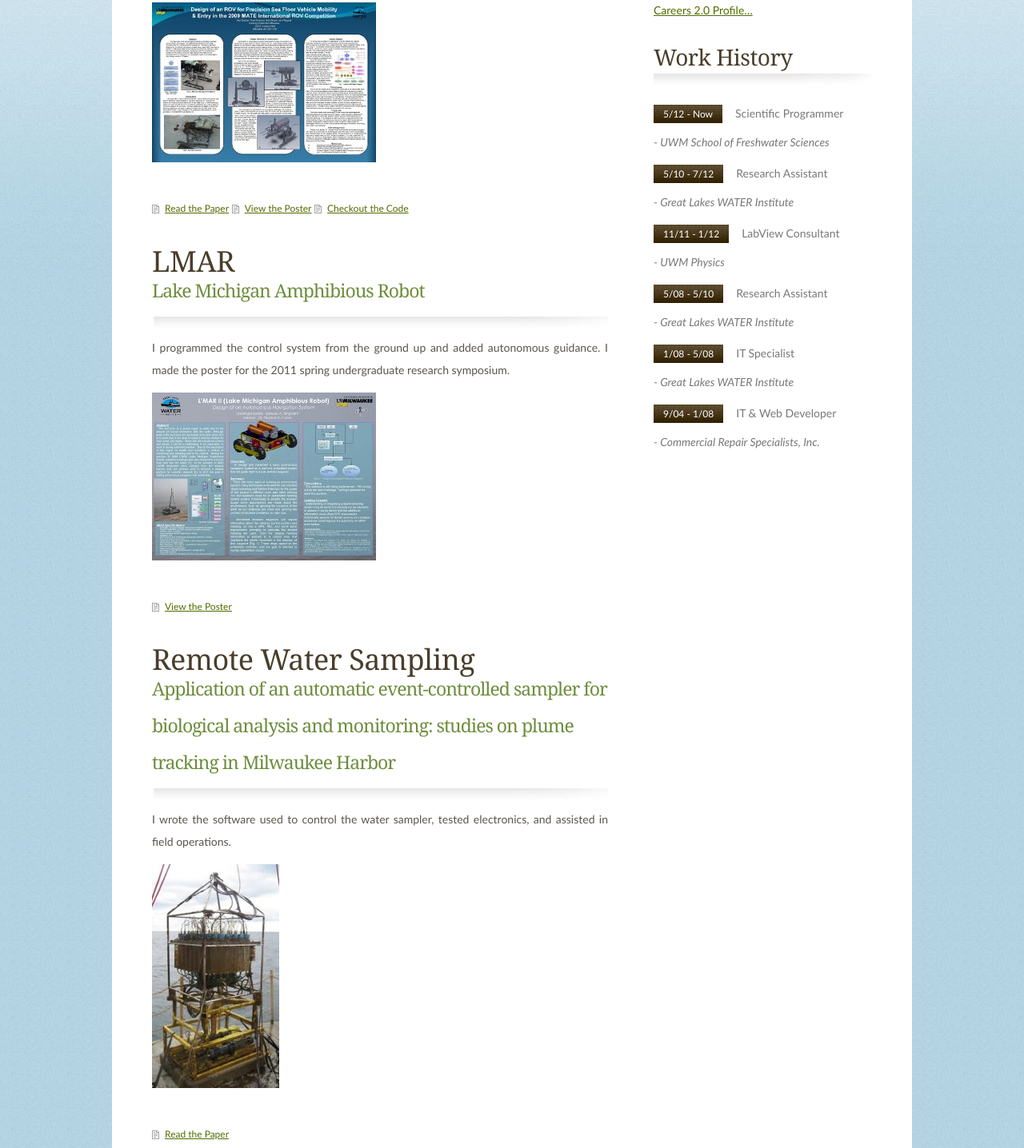
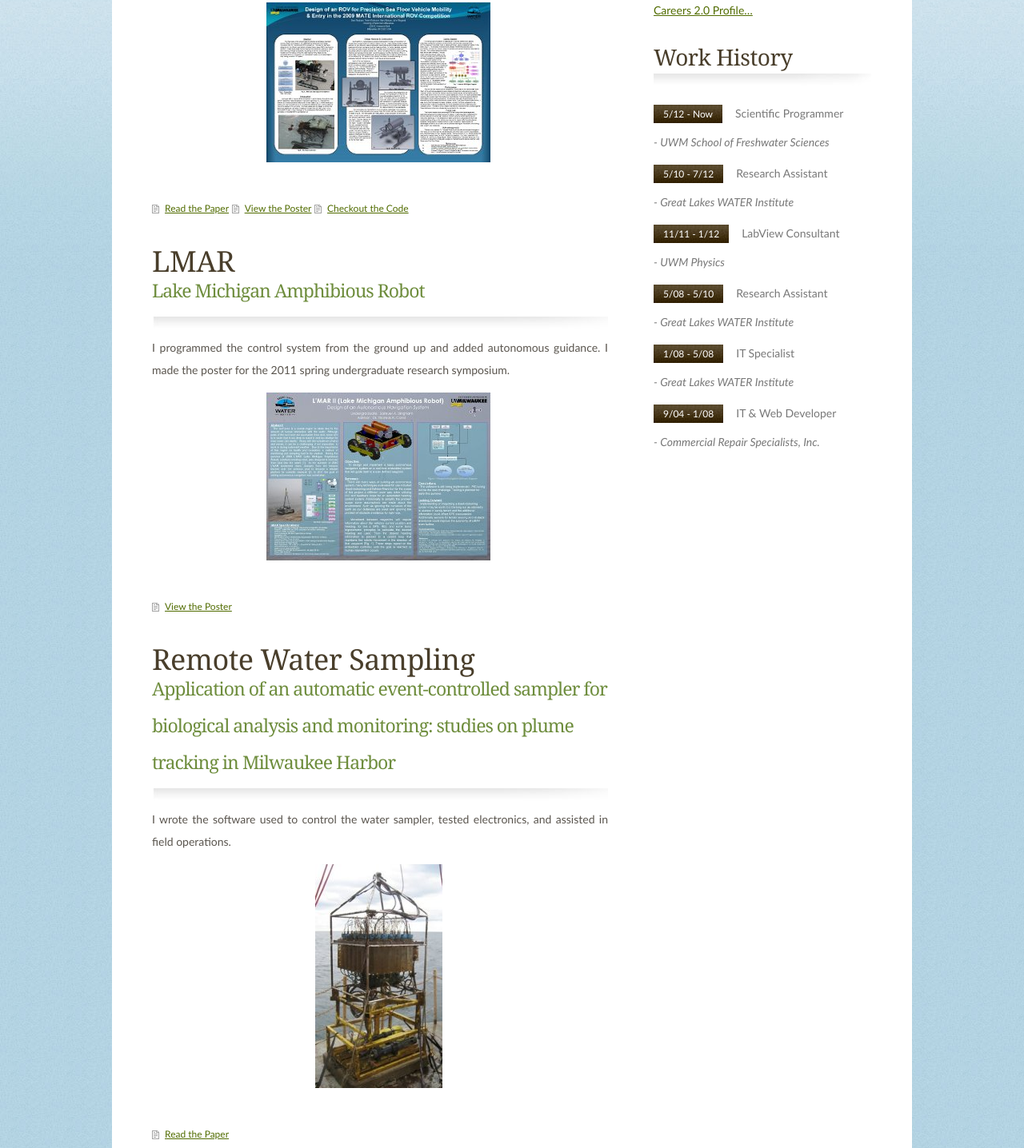
Before and after one commit to thinkobscure/thinkobscure, a plain HTML site: page portfolio.html in a window 1280 px wide. Shown: the part 630-2066 px from the top of the page at 80% size. Drawn offline with Linux system fonts and the light colour scheme.

Commit message:
center imgs

```diff
--- a/portfolio.html
+++ b/portfolio.html
@@ -44,7 +44,7 @@ Released   : 20090918
             <p class="meta"> Design of an ROV for Precision Seafloor Vehicle Mobility and Entry in the 2009 MATE International ROV Competition</p>
             <div class="entry">
                 <p>I handled the programming and prototyping of the electronics. Also I presented the poster at the IEEE OCEANS'09 Conference.</p>
-			    <p><a href="portfolio\rov_design_poster.jpg"><img src="images\rov_design_poster_thumb.jpg" /></a>&nbsp;</p>
+			    <p align="center"><a href="portfolio\rov_design_poster.jpg"><img src="images\rov_design_poster_thumb.jpg" /></a>&nbsp;</p>
                 <p class="links"><a href="portfolio\rov_design.pdf" class="more">Read the Paper</a> <a href="portfolio\rov_design_poster.jpg" class="more">View the Poster</a> <a href="http://github.com/thinkobscure/PantheROV" class="more">Checkout the Code</a>&nbsp;&nbsp;&nbsp;&nbsp;&nbsp;&nbsp;&nbsp;&nbsp;</p>
              </div>
 		</div>
@@ -53,7 +53,7 @@ Released   : 20090918
 			<p class="meta">Lake Michigan Amphibious Robot</p>
 			<div class="entry">
 			    <p>I programmed the control system from the ground up and added autonomous guidance. I made the poster for the 2011 spring undergraduate research symposium.</p>
-				<p><a href="portfolio\LMARposter2011.jpg"><img src="images\LMARposter2011_thumb.jpg" /></a>&nbsp;</p>
+				<p align="center"><a href="portfolio\LMARposter2011.jpg"><img src="images\LMARposter2011_thumb.jpg" /></a>&nbsp;</p>
 				<p class="links"><a href="portfolio\LMARposter2011.jpg" class="more">View the Poster</a>&nbsp;&nbsp;&nbsp;&nbsp;&nbsp;&nbsp;&nbsp;&nbsp;</p>
 		</div>
 	</div>
@@ -62,7 +62,7 @@ Released   : 20090918
             <p class="meta">Application of an automatic event-controlled sampler for biological analysis and monitoring: studies on  plume tracking in Milwaukee Harbor</p>
             <div class="entry">
                 <p>I wrote the software used to control the water sampler, tested electronics, and assisted in field operations.</p>
-				<p><a href="images\sampler-postdeployment.jpg"><img src="images\sampler-postdeployment_thumb.jpg"/></a>&nbsp;</p>
+				<p align="center"><a href="images\sampler-postdeployment.jpg"><img src="images\sampler-postdeployment_thumb.jpg"/></a>&nbsp;</p>
                 <p class="links"><a href="portfolio\automatic_event-controlled_sampling.pdf" class="more">Read the Paper</a>&nbsp;&nbsp;&nbsp;&nbsp;&nbsp;&nbsp;&nbsp;&nbsp;</p>
             </div>
 		</div>
@@ -71,7 +71,7 @@ Released   : 20090918
             <p class="meta">My first Ruby on Rails web application</p>
             <div class="entry">
                 <p>I designed and coded this Ruby on Rails web application myself while in highschool. It provided an online user inerface for content mangament and automated quote requests.</p>
-			   <p><a href="portfolio\commrep_screenshot.jpg"><img src="images\commrep_screenshot_thumb.jpg" /></a>&nbsp;</p>
+			   <p align="center"><a href="portfolio\commrep_screenshot.jpg"><img src="images\commrep_screenshot_thumb.jpg" /></a>&nbsp;</p>
                 <p class="links"><a href="portfolio\commrep_screenshot.jpg" class="more">View a screenshot</a>&nbsp;&nbsp;&nbsp;&nbsp;&nbsp;&nbsp;&nbsp;&nbsp;</p>
              </div>
         </div>
```
